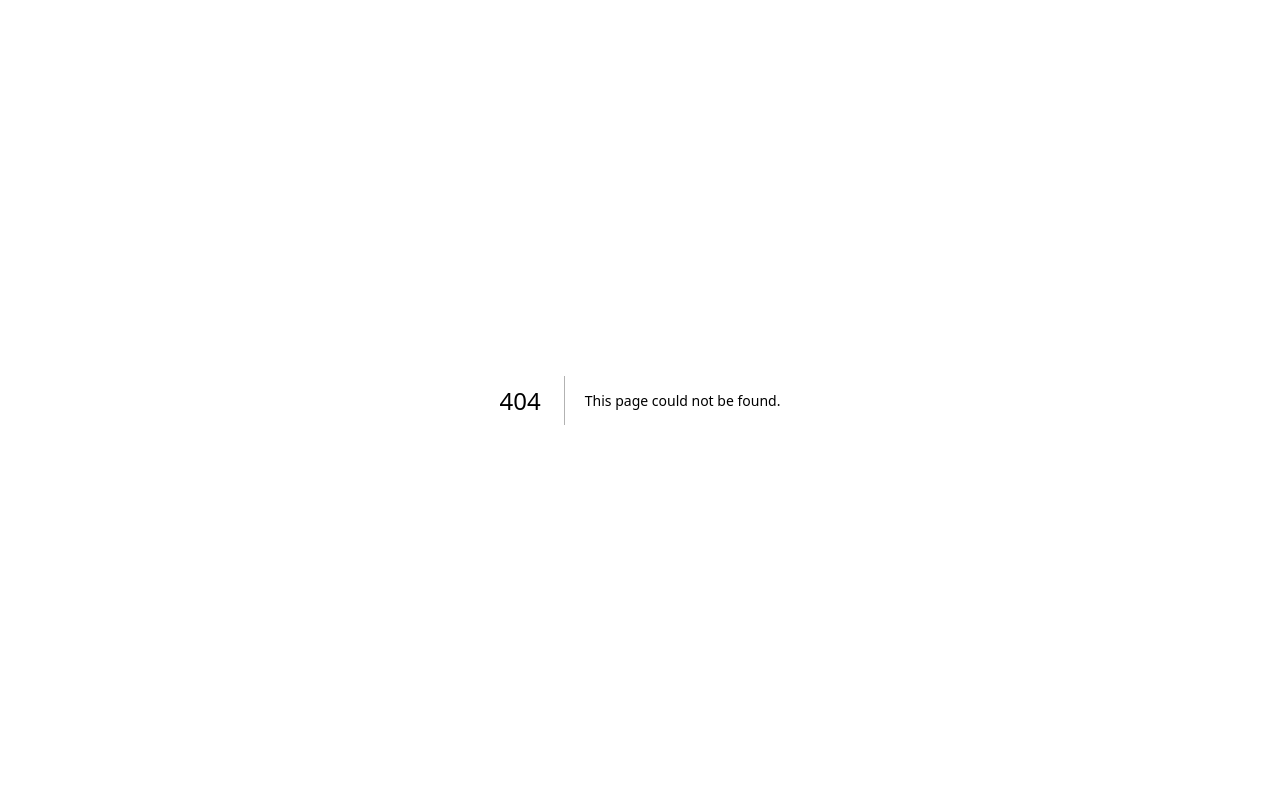
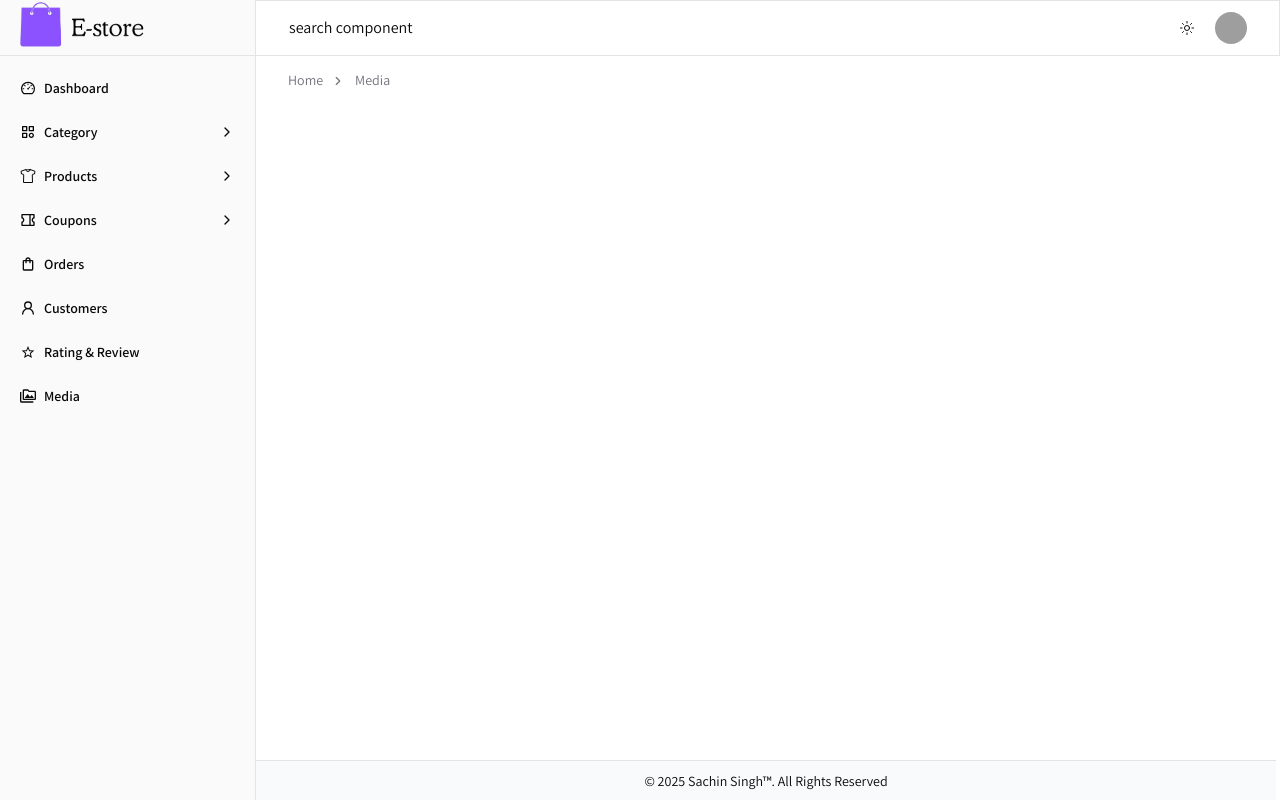
Before and after one commit to sachinsingh2020/Ecommerce-Next-Js, a Next.js app: page /admin/media in a window 1280 px wide. Before the commit this address had no page. Built offline with nearby package versions, Linux system fonts and the light colour scheme; grey boxes are pictures that could not be loaded.

Commit message:
added breadcrumb

```diff
--- /dev/null
+++ b/app/(root)/(admin)/admin/media/page.jsx
@@ -0,0 +1,15 @@
+import BreadCrumb from "@/components/Application/Admin/BreadCrumb";
+import { ADMIN_DASHBOARD } from "@/routes/AdminPanelRoute";
+
+const breadcrumbData = [
+  { href: ADMIN_DASHBOARD, label: "Home" },
+  { href: "", label: "Media" },
+];
+
+export default function MediaPage() {
+  return (
+    <div>
+      <BreadCrumb breadcrumbData={breadcrumbData} />
+    </div>
+  );
+}
--- /dev/null
+++ b/components/Application/Admin/BreadCrumb.jsx
@@ -0,0 +1,36 @@
+import {
+  Breadcrumb,
+  BreadcrumbItem,
+  BreadcrumbLink,
+  BreadcrumbList,
+  BreadcrumbPage,
+  BreadcrumbSeparator,
+} from "@/components/ui/breadcrumb";
+
+const BreadCrumb = ({ breadcrumbData }) => {
+  return (
+    <Breadcrumb className="mb-5">
+      <BreadcrumbList>
+        {breadcrumbData.length > 0 &&
+          breadcrumbData.map((data, index) => {
+            return index !== breadcrumbData.length - 1 ? (
+              <div key={index} className="flex items-cente ">
+                <BreadcrumbItem>
+                  <BreadcrumbLink href={data.href}>{data.label}</BreadcrumbLink>
+                </BreadcrumbItem>
+                <BreadcrumbSeparator className={"ms-2 mt-1"} />
+              </div>
+            ) : (
+              <div key={index} className="flex items-center">
+                <BreadcrumbItem>
+                  <BreadcrumbLink href={data.href}>{data.label}</BreadcrumbLink>
+                </BreadcrumbItem>
+              </div>
+            );
+          })}
+      </BreadcrumbList>
+    </Breadcrumb>
+  );
+};
+
+export default BreadCrumb;
--- /dev/null
+++ b/components/ui/breadcrumb.jsx
@@ -0,0 +1,112 @@
+import * as React from "react"
+import { Slot } from "@radix-ui/react-slot"
+import { ChevronRight, MoreHorizontal } from "lucide-react"
+
+import { cn } from "@/lib/utils"
+
+function Breadcrumb({
+  ...props
+}) {
+  return <nav aria-label="breadcrumb" data-slot="breadcrumb" {...props} />;
+}
+
+function BreadcrumbList({
+  className,
+  ...props
+}) {
+  return (
+    <ol
+      data-slot="breadcrumb-list"
+      className={cn(
+        "text-muted-foreground flex flex-wrap items-center gap-1.5 text-sm break-words sm:gap-2.5",
+        className
+      )}
+      {...props} />
+  );
+}
+
+function BreadcrumbItem({
+  className,
+  ...props
+}) {
+  return (
+    <li
+      data-slot="breadcrumb-item"
+      className={cn("inline-flex items-center gap-1.5", className)}
+      {...props} />
+  );
+}
+
+function BreadcrumbLink({
+  asChild,
+  className,
+  ...props
+}) {
+  const Comp = asChild ? Slot : "a"
+
+  return (
+    <Comp
+      data-slot="breadcrumb-link"
+      className={cn("hover:text-foreground transition-colors", className)}
+      {...props} />
+  );
+}
+
+function BreadcrumbPage({
+  className,
+  ...props
+}) {
+  return (
+    <span
+      data-slot="breadcrumb-page"
+      role="link"
+      aria-disabled="true"
+      aria-current="page"
+      className={cn("text-foreground font-normal", className)}
+      {...props} />
+  );
+}
+
+function BreadcrumbSeparator({
+  children,
+  className,
+  ...props
+}) {
+  return (
+    <li
+      data-slot="breadcrumb-separator"
+      role="presentation"
+      aria-hidden="true"
+      className={cn("[&>svg]:size-3.5", className)}
+      {...props}>
+      {children ?? <ChevronRight />}
+    </li>
+  );
+}
+
+function BreadcrumbEllipsis({
+  className,
+  ...props
+}) {
+  return (
+    <span
+      data-slot="breadcrumb-ellipsis"
+      role="presentation"
+      aria-hidden="true"
+      className={cn("flex size-9 items-center justify-center", className)}
+      {...props}>
+      <MoreHorizontal className="size-4" />
+      <span className="sr-only">More</span>
+    </span>
+  );
+}
+
+export {
+  Breadcrumb,
+  BreadcrumbList,
+  BreadcrumbItem,
+  BreadcrumbLink,
+  BreadcrumbPage,
+  BreadcrumbSeparator,
+  BreadcrumbEllipsis,
+}
--- a/lib/adminSidebarMenu.js
+++ b/lib/adminSidebarMenu.js
@@ -7,7 +7,7 @@ import { LuUserRound } from "react-icons/lu";
 import { IoMdStarOutline } from "react-icons/io";
 import { MdOutlinePermMedia } from "react-icons/md";
 import { RiCoupon2Line } from "react-icons/ri";
-import { ADMIN_DASHBOARD } from "@/routes/AdminPanelRoute";
+import { ADMIN_DASHBOARD, ADMIN_MEDIA_SHOW } from "@/routes/AdminPanelRoute";
 
 export const adminAppSidebarMenu = [
   {
@@ -85,7 +85,7 @@ export const adminAppSidebarMenu = [
   },
   {
     title: "Media",
-    url: "#",
+    url: ADMIN_MEDIA_SHOW,
     icon: MdOutlinePermMedia,
   },
 ];
--- /dev/null
+++ b/lib/cloudinary.js
@@ -0,0 +1,9 @@
+import { v2 as cloudinary } from "cloudinary";
+
+cloudinary.config({
+  cloud_name: NEXT_PUBLIC_CLOUDINARY_CLOUD_NAME,
+  api_key: NEXT_PUBLIC_CLOUDINARY_API_KEY,
+  api_secret: CLOUDINARY_SECRET_KEY,
+});
+
+export default cloudinary;
--- /dev/null
+++ b/models/Media.model.js
@@ -0,0 +1,45 @@
+import mongoose from "mongoose";
+
+const mediaSchema = new mongoose.Schema(
+  {
+    asset_id: {
+      type: String,
+      required: true,
+      trim: true,
+    },
+    public_id: {
+      type: String,
+      required: true,
+      trim: true,
+    },
+    path: {
+      type: String,
+      required: true,
+      trim: true,
+    },
+    thumbnail_url: {
+      type: String,
+      required: true,
+      trim: true,
+    },
+    alt: {
+      type: String,
+      trim: true,
+    },
+    title: {
+      type: String,
+      trim: true,
+    },
+    deletedAt: {
+      type: Date,
+      default: null,
+      index: true,
+    },
+  },
+  { timestamps: true }
+);
+
+const MediaModel =
+  mongoose.models.OTP || mongoose.model("Media", mediaSchema, "medias");
+
+export default MediaModel;
--- a/package.json
+++ b/package.json
@@ -23,6 +23,7 @@
     "axios": "^1.11.0",
     "bcryptjs": "^3.0.2",
     "class-variance-authority": "^0.7.1",
+    "cloudinary": "^2.7.0",
     "clsx": "^2.1.1",
     "input-otp": "^1.4.2",
     "jose": "^6.0.13",
--- a/routes/AdminPanelRoute.js
+++ b/routes/AdminPanelRoute.js
@@ -1,3 +1,6 @@
 // Admin Routes
 
 export const ADMIN_DASHBOARD = "/admin/dashboard";
+
+// Media Routes
+export const ADMIN_MEDIA_SHOW = "/admin/media";
```
Also changed, not shown: 1 other file (tests, documents, lock files or other folders).
